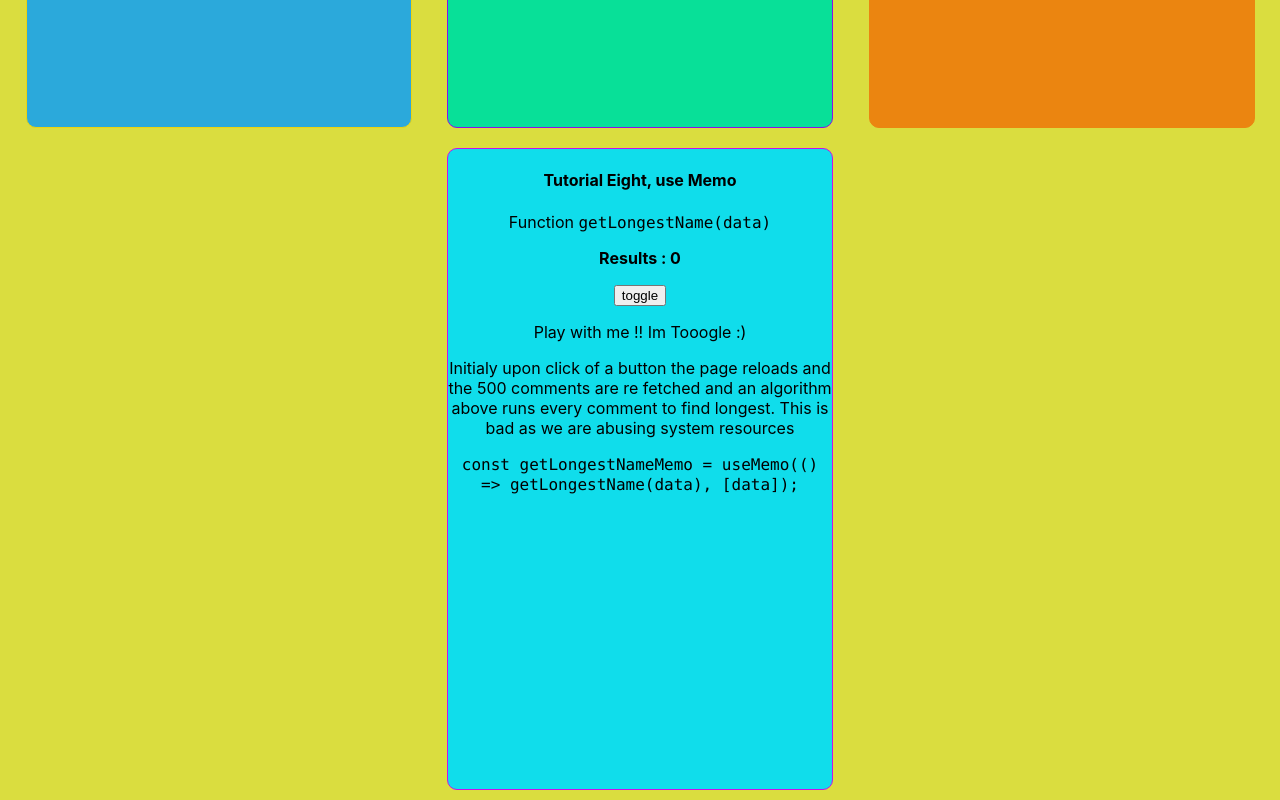
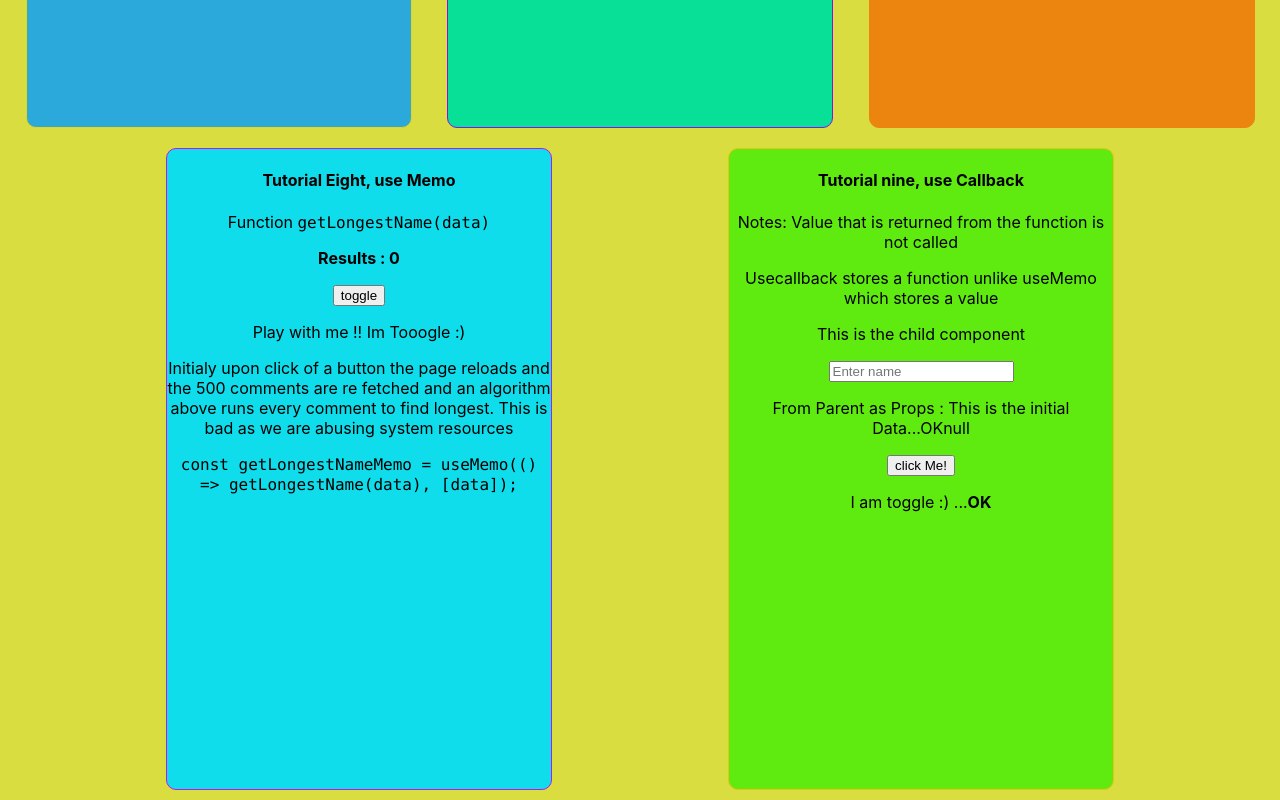
Before and after one commit to victorkosgei254/ReactHooks, a React (Create React App) app: page / in a window 1280 px wide. Shown: the part 1186-1986 px from the top of the page. Built offline with nearby package versions, Linux system fonts and the light colour scheme; no server answers.

Commit message:
useCallback Done

```diff
--- a/src/App.js
+++ b/src/App.js
@@ -9,7 +9,7 @@ import UseRefComponent from "./useRef/UseRefComponent";
 import LayoutEffectComponent from "./useLayoutEffect/LayoutEffectComponent";
 import ImperativeHandleComponent from "./imeprativeHandle/ImperativeHandleComponent";
 import UseMemoComponent from "./useMemo/UseMemoComponent";
-
+import UseCallbackComponent from "./useCallback/UseCallbackComponent";
 import Style from "./App.module.css";
 
 function App() {
@@ -45,6 +45,9 @@ function App() {
       <div className={Style.useMemo}>
         <UseMemoComponent />
       </div>
+      <div className={Style.useCallback}>
+        <UseCallbackComponent />
+      </div>
     </div>
   );
 }
--- a/src/App.module.css
+++ b/src/App.module.css
@@ -105,6 +105,14 @@
   height: fit-content;
 }
 
+.useCallback {
+  border: 1px solid rgb(235, 195, 16);
+  margin: 10px;
+  border-radius: 10px;
+  background-color: rgb(96, 235, 16);
+  height: fit-content;
+}
+
 @media (min-width: 640px) {
   .app {
     display: flex;
@@ -144,4 +152,9 @@
     height: 80vmin;
     width: 30vmax;
   }
+
+  .useCallback {
+    height: 80vmin;
+    width: 30vmax;
+  }
 }
--- /dev/null
+++ b/src/useCallback/Child.jsx
@@ -0,0 +1,26 @@
+import React, { useEffect, useState } from "react";
+
+export default function Child({ returnComment }) {
+  useEffect(() => {
+    console.log("Function was Called");
+  }, [returnComment]);
+
+  const [name, setName] = useState(null);
+
+  const handleChange = (e) => {
+    setName(e.target.value);
+  };
+  return (
+    <div>
+      <p>This is the child component</p>
+      <input
+        type="text"
+        name="name"
+        id="name"
+        placeholder="Enter name"
+        onChange={handleChange}
+      />
+      <p> From Parent as Props : {returnComment(name)}</p>
+    </div>
+  );
+}
--- /dev/null
+++ b/src/useCallback/UseCallbackComponent.jsx
@@ -0,0 +1,22 @@
+import React, { useState } from "react";
+import Child from "./Child";
+export default function UseCallbackComponent() {
+  const [toggle, setToggle] = useState(false);
+  const [data, setData] = useState("This is the initial Data...OK");
+  const returnComment = (name) => {
+    return data + name;
+  };
+  return (
+    <div>
+      <h4>Tutorial nine, use Callback</h4>
+      <p>Notes: Value that is returned from the function is not called</p>
+      <p>Usecallback stores a function unlike useMemo which stores a value</p>
+      <Child returnComment={returnComment} />
+      <button onClick={() => setToggle(!toggle)}>click Me!</button>
+
+      <p hidden={toggle}>
+        I am toggle :) ...<b>OK</b>
+      </p>
+    </div>
+  );
+}
```
